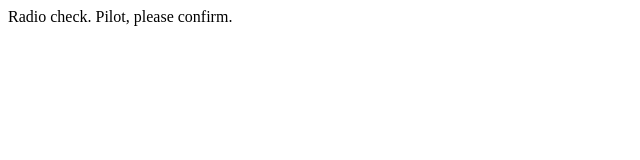
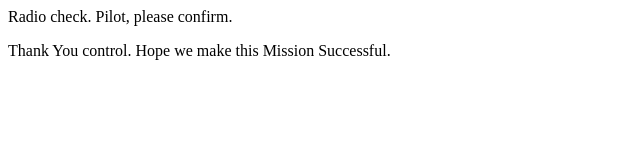
Before and after one commit to SteveDennick/communication-log99, a plain HTML site: page index.html in a window 1280 px wide. Shown: the whole page, without its empty margins (0-640 px from the left). Drawn offline with Linux system fonts and the light colour scheme.

Commit message:
Added second line to log.

```diff
--- a/index.html
+++ b/index.html
@@ -1,5 +1,7 @@
 <html>
    <body>
       <p>Radio check. Pilot, please confirm.</p>
+<p> Thank You control. Hope we make this Mission Successful.</p>
+
    </body>
 </html>
```
